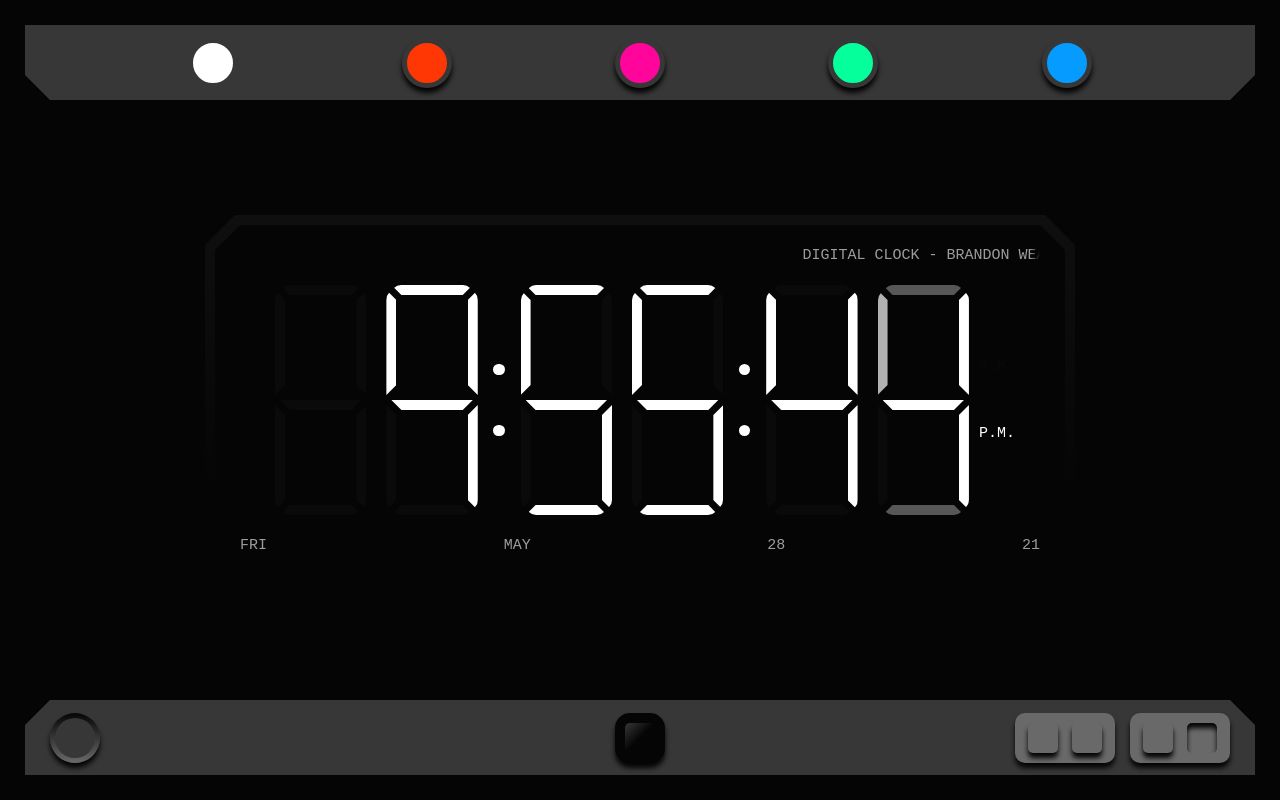
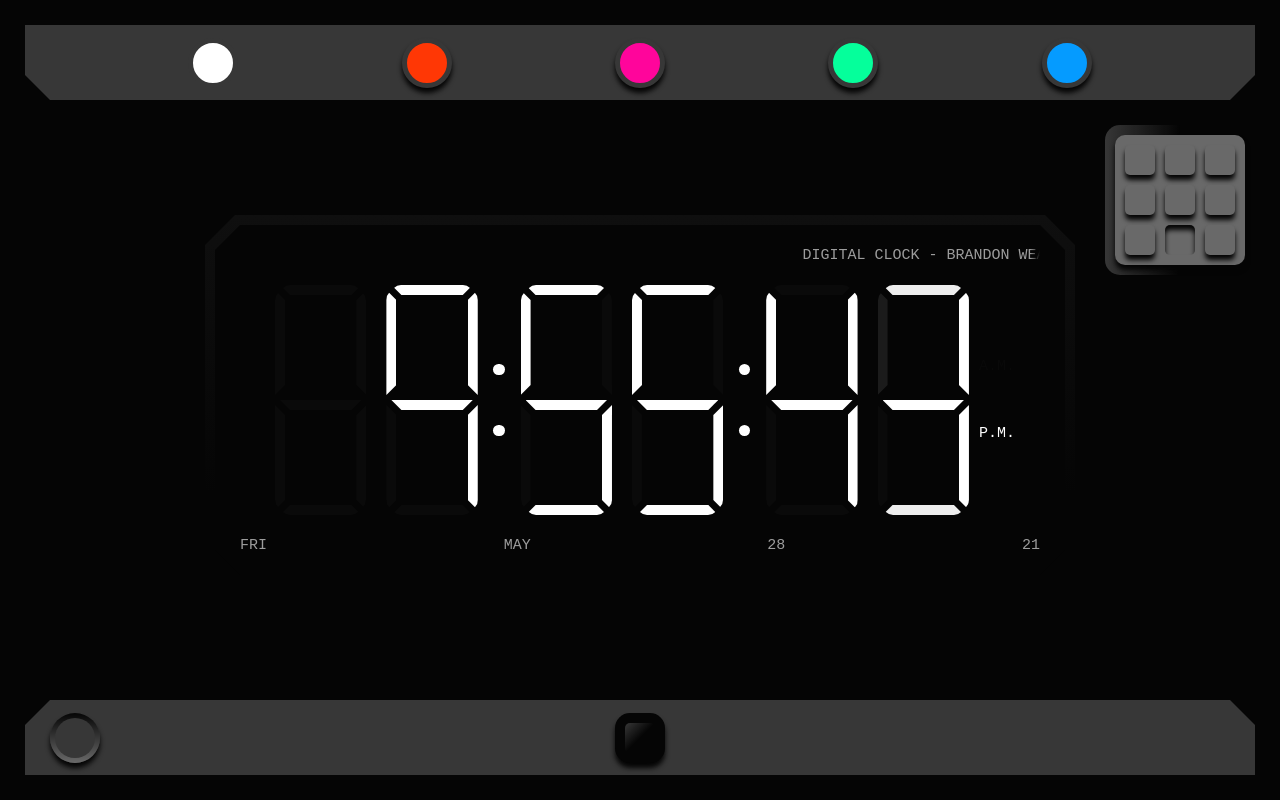
Before and after one commit to BrandonMWeaver/digital-clock, a plain HTML site: page index.html in a window 1280 px wide. Drawn offline with Linux system fonts and the light colour scheme.

Commit message:
Add arrow key controlled rotation, improve view selector functionality, and improve engraving style.

```diff
--- a/index.css
+++ b/index.css
@@ -6,8 +6,10 @@
 */
 
 :root {
-    --currentX: 0deg;
-    --currentY: 0deg;
+    --currentX: 0turn;
+    --currentY: 0turn;
+
+    --engravingShadowYPos: -1px;
 
     --clockShadeXD: #0f0f0f;
     --clockShadeDD: #1e1e1e;
@@ -136,39 +138,39 @@ footer {
     background-position: right;
 }
 
+.view__selector__panel {
+    position: absolute;
+    top: 125px;
+    right: 25px;
+
+    width: 150px;
+    height: 150px;
+
+    background-image: linear-gradient(to left, #37373700 0%, #37373700 50%, #37373700 50%, #373737 100%);
+
+    border-radius: 15px;
+}
+
 .view__selector {
     position: absolute;
+    top: 10px;
+    left: 10px;
 
-    display: flex;
-    justify-content: space-evenly;
-    align-items: center;
-    flex-direction: row;
-
-    width: 100px;
-    height: 50px;
+    width: 130px;
+    height: 130px;
 
     background-color: #696969;
 
     border-radius: 10px;
 
     box-shadow: 0 5px 5px #050505;
-
-    user-select: none;
-}
-
-.view__selector.x__axis {
-    bottom: 12.5px;
-    right: 25px;
-}
-
-.view__selector.y__axis {
-    bottom: 12.5px;
-    right: 140px;
 }
 
 .view__selector button {
     position: relative;
+    float: left;
 
+    margin: 10px 0 0 10px;
     padding: 0;
     width: 30px;
     height: 30px;
@@ -256,13 +258,11 @@ footer {
     background-image: linear-gradient(0deg, #696969, #050505);
 
     border-radius: 50%;
-
-    transition: transform .25s ease-in-out;
 }
 
 @keyframes rotateBorder {
     0% { transform: rotate(var(--currentY)); }
-    100% { transform: rotate(calc(var(--currentY) + 360deg)); }
+    100% { transform: rotate(calc(var(--currentY) + 1turn)); }
 }
 
 .rotate__scene__button__container button {
@@ -295,8 +295,6 @@ footer {
 
     width: 100%;
     height: 100%;
-
-    transition: transform .25s ease-in-out;
 }
 
 .face {
@@ -314,10 +312,12 @@ footer {
 
 @keyframes rotateScene {
     0% { transform: rotateX(var(--currentX)) rotateY(var(--currentY)); }
-    0% { transform: rotateX(var(--currentX)) rotateY(calc(var(--currentY) - 360deg)); }
+    0% { transform: rotateX(var(--currentX)) rotateY(calc(var(--currentY) - 1turn)); }
 }
 
 .clock__front {
+    transform:
+        translateZ(50px);
     padding: 10px;
 
     background-image: linear-gradient(var(--clockShadeXD) 0%, #050505 75%);
@@ -509,7 +509,7 @@ footer {
 
 .clock__back {
     transform:
-        translateZ(-100px)
+        translateZ(-50px)
         rotateX(180deg)
         rotateZ(180deg);
 
@@ -563,12 +563,21 @@ footer {
     font-weight: bold;
     font-size: 60px;
 
-    color: transparent;
+    color: var(--clockShadeLD);
 
-    text-shadow: -1px 1px 0 var(--clockShadeLD), -3px 3px 0 var(--clockShadeDD),  1px -1px 0 var(--clockShadeXL);
+    text-shadow: -2px 2px 0 #1e1e1e;
 
     background-clip: text;
     -webkit-background-clip: text;
+
+    user-select: none;
+
+    transition: text-shadow .5s ease-in-out;
+}
+
+@keyframes animateEngraving {
+    40% { text-shadow: -2px var(--engravingShadowYPos) 0 #1e1e1e; }
+    60% { text-shadow: 2px var(--engravingShadowYPos) 0 #1e1e1e; }
 }
 
 .screw {
@@ -595,12 +604,13 @@ footer {
     font-family: monospace;
     font-size: 20px;
     color: #1e1e1e;
+
+    user-select: none;
 }
 
 .clock__top {
     transform:
         translateY(-185px)
-        translateZ(-50px)
         rotateX(90deg)
         rotateZ(90deg);
 
@@ -615,7 +625,6 @@ footer {
 .clock__right {
     transform:
         translateX(434px)
-        translateZ(-50px)
         rotateY(90deg);
 
     width: 100px;
@@ -630,7 +639,6 @@ footer {
 .clock__left {
     transform:
         translateX(-434px)
-        translateZ(-50px)
         rotateY(-90deg);
 
     width: 100px;
@@ -650,7 +658,6 @@ footer {
     transform:
         translateX(419px)
         translateY(-169px)
-        translateZ(-50px)
         rotateX(90deg)
         rotateY(45deg)
         rotateZ(90deg);
@@ -664,7 +671,6 @@ footer {
     transform:
         translateX(-419px)
         translateY(-169px)
-        translateZ(-50px)
         rotateX(90deg)
         rotateY(-45deg)
         rotateZ(90deg);
@@ -678,7 +684,6 @@ footer {
     transform:
         translateX(419px)
         translateY(169px)
-        translateZ(-50px)
         rotateX(90deg)
         rotateY(135deg)
         rotateZ(90deg);
@@ -693,7 +698,6 @@ footer {
     transform:
         translateX(-419px)
         translateY(169px)
-        translateZ(-50px)
         rotateX(90deg)
         rotateY(-135deg)
         rotateZ(90deg);
@@ -707,7 +711,7 @@ footer {
     position: absolute;
 
     transform:
-        translateZ(210px)
+        translateZ(260px)
         translateY(185px)
         rotateX(90deg);
 
--- a/index.html
+++ b/index.html
@@ -133,19 +133,24 @@
                     <button onclick="changeDisplayColor(event)" style="background-color: #059bff;"></button>
                 </div>
             </header>
+            <div class="view__selector__panel">
+                <div class="view__selector">
+                    <button id="1" onclick="switchView(event)"></button>
+                    <button id="2" onclick="switchView(event)"></button>
+                    <button id="3" onclick="switchView(event)"></button>
+                    <button id="4" onclick="switchView(event)"></button>
+                    <button id="5" onclick="switchView(event)"></button>
+                    <button id="6" onclick="switchView(event)"></button>
+                    <button id="7" onclick="switchView(event)"></button>
+                    <button id="8" onclick="switchView(event)" disabled></button>
+                    <button id="9" onclick="switchView(event)"></button>
+                </div>
+            </div>
             <footer>
                 <div class="footer__panel">
                     <button class="on__off" onclick="powerDown()">
                         <div class="overlay"></div>
                     </button>
-                    <div class="view__selector x__axis">
-                        <button id="1" onclick="switchView(event)"></button>
-                        <button id="2" onclick="switchView(event)" disabled></button>
-                    </div>
-                    <div class="view__selector y__axis">
-                        <button id="3" onclick="switchView(event)"></button>
-                        <button id="4" onclick="switchView(event)"></button>
-                    </div>
                     <div class="rotate__scene__button__container">
                         <div class="rotate__scene__button__border">
                             <button onclick="rotateScene()"></button>
@@ -157,6 +162,11 @@
         <script>
             /* constants -> */
             const DOC_ROOT = document.querySelector(":root");
+
+            const KEYBOARD = { keys: [], disabled: false };
+            addEventListener("keydown", e => KEYBOARD.keys[e.keyCode] = true);
+            addEventListener("keyup", e => KEYBOARD.keys[e.keyCode] = false);
+
             const COLOR_SELECTOR_BUTTONS = document.querySelectorAll(".color__selector button");
             const VIEW_SELECTOR_BUTTONS = document.querySelectorAll(".view__selector button");
             const ROTATE_SCENE_BUTTON_CONTAINER = document.querySelector(".rotate__scene__button__container");
@@ -167,6 +177,7 @@
             const DIGIT_BOXES = document.querySelectorAll(".digit__box");
             const DOTS = document.querySelectorAll(".dot");
             const MERIDIEMS = document.querySelectorAll(".meridiem");
+            const ENGRAVING = document.querySelector(".engraving");
             const CLOCK_REFRACTION = document.querySelector(".clock__refraction");
 
             const DIVIDER_COLOR = "#ffffff";
@@ -179,6 +190,7 @@
 
             /* variables -> */
             let on = true;
+            let selectedViewId = 8;
             let displayColor = "#ffffff";
             let offStateDisplayColor = "#ffffff";
             let currentlySelectedColorButton = COLOR_SELECTOR_BUTTONS[0];
@@ -335,10 +347,14 @@
 
             // result [x, y]
             const getSceneTransformCoords = () => {
-                return [
-                    parseInt(SCENE.style.transform.split("rotateX(")[1].split("deg)")[0]),
-                    parseInt(SCENE.style.transform.split("rotateY(")[1].split("deg)")[0])
+                let coords = [
+                    parseFloat(SCENE.style.transform.split("rotateX(")[1].split("turn)")[0]),
+                    parseFloat(SCENE.style.transform.split("rotateY(")[1].split("turn)")[0])
                 ];
+
+                coords[1] = coords[1] > .5 ? coords[1] - 1 : coords[1] < -.5 ? coords[1] + 1 : coords[1];
+
+                return coords;
             }
 
             // renders each digit of the current time sequentially
@@ -381,48 +397,91 @@
                 ++currentMessageIndex;
             }
 
+            // coords -> [currentX, currentY]
+            // sets the engraving text shadow property to mimic an engraving
+            const setEngravingShadow = coords => {
+                let shadowY = 0;
+                coords[0] < -.025 && coords[0] > -.475 ? shadowY = 2 : shadowY = -1;
+
+                if (coords[1] < 0)
+                    ENGRAVING.style.textShadow = `${coords[0] < -.25 ? -2 : 2}px ${shadowY}px 0 #1e1e1e`;
+                else
+                    ENGRAVING.style.textShadow = `${coords[0] < -.25 ? 2 : -2}px ${shadowY}px 0 #1e1e1e`;
+            }
+
             const switchView = e => {
                 e.target.disabled = true;
-
-                if (e.target.id === '1')
-                    VIEW_SELECTOR_BUTTONS[1].disabled = false;
-                else if (e.target.id === '2')
-                    VIEW_SELECTOR_BUTTONS[0].disabled = false;
-
+                disableViewSelector();
+                KEYBOARD.disabled = true;
                 ROTATE_SCENE_BUTTON_CONTAINER.children[0].children[0].disabled = true;
 
-                const [currentX, currentY] = getSceneTransformCoords();
+                SCENE.style.transition = "transform 1s ease-in-out";
+                ROTATE_SCENE_BUTTON_CONTAINER.children[0].style.transition = "transform 1s ease-in-out";
 
-                if (e.target.id === '1' && currentX > -180) {
-                    SCENE.style.transform = `rotateX(${currentX - 15}deg) rotateY(${currentY}deg)`;
-                    ROTATE_SCENE_BUTTON_CONTAINER.children[0].style.transform = `rotate(${currentY}deg)`;
-                    VIEW_SELECTOR_BUTTONS[1].disabled = false;
-                }
-                else if (e.target.id === '2' && currentX < 0) {
-                    SCENE.style.transform = `rotateX(${currentX + 15}deg) rotateY(${currentY}deg)`;
-                    ROTATE_SCENE_BUTTON_CONTAINER.children[0].style.transform = `rotate(${currentY}deg)`;
-                    VIEW_SELECTOR_BUTTONS[0].disabled = false;
-                }
-                else if (e.target.id === '3') {
-                    SCENE.style.transform = `rotateX(${currentX}deg) rotateY(${currentY + 15}deg)`;
-                    ROTATE_SCENE_BUTTON_CONTAINER.children[0].style.transform = `rotate(${currentY + 15}deg)`;
-                }
-                else if (e.target.id === '4') {
-                    SCENE.style.transform = `rotateX(${currentX}deg) rotateY(${currentY - 15}deg)`;
-                    ROTATE_SCENE_BUTTON_CONTAINER.children[0].style.transform = `rotate(${currentY - 15}deg)`;
+                let [x, y] = getSceneTransformCoords();
+
+                switch(parseInt(e.target.id)) {
+                    case 1:
+                        [x, y] = [-.125, .125];
+                        break;
+                    case 2:
+                        [x, y] = [-.125, 0];
+                        break;
+                    case 3:
+                        [x, y] = [-.125, -.125];
+                        break;
+                    case 4:
+                        [x, y] = [-.0625, .125];
+                        break;
+                    case 5:
+                        [x, y] = [-.0625, 0];
+                        break;
+                    case 6:
+                        [x, y] = [-.0625, -.125];
+                        break;
+                    case 7:
+                        [x, y] = [0, .125];
+                        break;
+                    case 8:
+                        [x, y] = [0, 0];
+                        break;
+                    case 9:
+                        [x, y] = [0, -.125];
                 }
 
+                SCENE.style.transform = `rotateX(${x}turn) rotateY(${y}turn)`;
+                ROTATE_SCENE_BUTTON_CONTAINER.children[0].style.transform = `rotate(${y}turn)`;
+
                 setTimeout(() => {
-                    console.log(currentX)
-                    if (parseInt(e.target.id) > 2)
-                        e.target.disabled = false;
-                    else if (e.target.id === '1' && !(currentX - 15 === -75))
-                        e.target.disabled = false;
-                    else if (e.target.id === '2' && !(currentX + 15 === 0))
-                        e.target.disabled = false;
+                    SCENE.style.transition = "none";
+                    ROTATE_SCENE_BUTTON_CONTAINER.children[0].style.transition = "none";
 
+                    selectedViewId = parseInt(e.target.id);
+                    enableViewSelector();
+
+                    KEYBOARD.disabled = false;
                     ROTATE_SCENE_BUTTON_CONTAINER.children[0].children[0].disabled = false;
-                }, 250);
+                }, 1000);
+            }
+
+            const updateScene = () => {
+                let coords = getSceneTransformCoords();
+
+                if (!KEYBOARD.disabled) {
+                    if (KEYBOARD.keys[38] && coords[0] !== -.5)
+                        coords[0] -= .0025;
+                    if (KEYBOARD.keys[40] && coords[0] !== 0)
+                        coords[0] += .0025;
+                    if (KEYBOARD.keys[37])
+                        coords[1] += .0025;
+                    if (KEYBOARD.keys[39])
+                        coords[1] -= .0025;
+                }
+
+                setEngravingShadow(coords);
+
+                SCENE.style.transform = `rotateX(${coords[0]}turn) rotateY(${coords[1]}turn)`;
+                ROTATE_SCENE_BUTTON_CONTAINER.children[0].style.transform = `rotate(${coords[1]}turn)`;
             }
 
             const disableViewSelector = () => {
@@ -431,41 +490,51 @@
             }
 
             const enableViewSelector = () => {
-                const currentX = getSceneTransformCoords()[0];
-
-                for (const button of VIEW_SELECTOR_BUTTONS)
-                    if (button.id !== '1' && currentX !== 0 || button.id !== '2' && currentX !== -75 )
+                for (const button of VIEW_SELECTOR_BUTTONS) {
+                    if (selectedViewId != button.id)
                         button.disabled = false;
+                }
             }
 
             const rotateScene = () => {
                 ROTATE_SCENE_BUTTON_CONTAINER.children[0].children[0].disabled = true;
                 disableViewSelector();
+                KEYBOARD.disabled = true;
 
                 const [currentX, currentY] = getSceneTransformCoords();
-                DOC_ROOT.style.setProperty("--currentX", `${currentX}deg`);
-                DOC_ROOT.style.setProperty("--currentY", `${currentY}deg`);
+                DOC_ROOT.style.setProperty("--currentX", `${currentX}turn`);
+                DOC_ROOT.style.setProperty("--currentY", `${currentY}turn`);
 
                 ROTATE_SCENE_BUTTON_CONTAINER.children[0].style.animation = "rotateBorder 5s ease-in-out";
                 SCENE.style.animation = "rotateScene 5s ease-in-out";
 
+                if (currentX < -.025 && currentX > -.475)
+                    DOC_ROOT.style.setProperty("--engravingShadowYPos", "2px");
+                else
+                    DOC_ROOT.style.setProperty("--engravingShadowYPos", "-1px");
+
+                ENGRAVING.style.animation = "animateEngraving 5s ease-in-out";
+
                 setTimeout(() => {
                     ROTATE_SCENE_BUTTON_CONTAINER.children[0].style.animation = "none";
                     SCENE.style.animation = "none";
+                    ENGRAVING.style.animation = "none";
 
                     ROTATE_SCENE_BUTTON_CONTAINER.children[0].children[0].disabled = false;
                     enableViewSelector();
+                    KEYBOARD.disabled = false;
                 }, 5000);
             }
 
             /* initial conditions -> */
             setSelectedColorSelectorButton(currentlySelectedColorButton);
-            SCENE.style.transform = "rotateX(0deg) rotateY(0deg)";
+            SCENE.style.transform = "rotateX(0turn) rotateY(0turn)";
             CLOCK_REFRACTION.style.backgroundColor = displayColor;
             update();
-            let updateInterval = setInterval(update, 1000);
+            let updateClockInterval = setInterval(update, 1000);
             displayMessage();
             let displayMessageInterval = setInterval(displayMessage, 30000);
+            let updateSceneInterval = setInterval(updateScene, 20);
             /* <- initial conditions */
 
             // conditions for power down
@@ -475,7 +544,7 @@
                     return;
                 }
 
-                clearInterval(updateInterval);
+                clearInterval(updateClockInterval);
                 clearInterval(displayMessageInterval);
 
                 on = false;
@@ -502,7 +571,7 @@
                 on = true;
 
                 update();
-                updateInterval = setInterval(update, 1000);
+                updateClockInterval = setInterval(update, 1000);
 
                 MESSAGE.remove();
                 MESSAGE_DISPLAY.prepend(MESSAGE);
```
